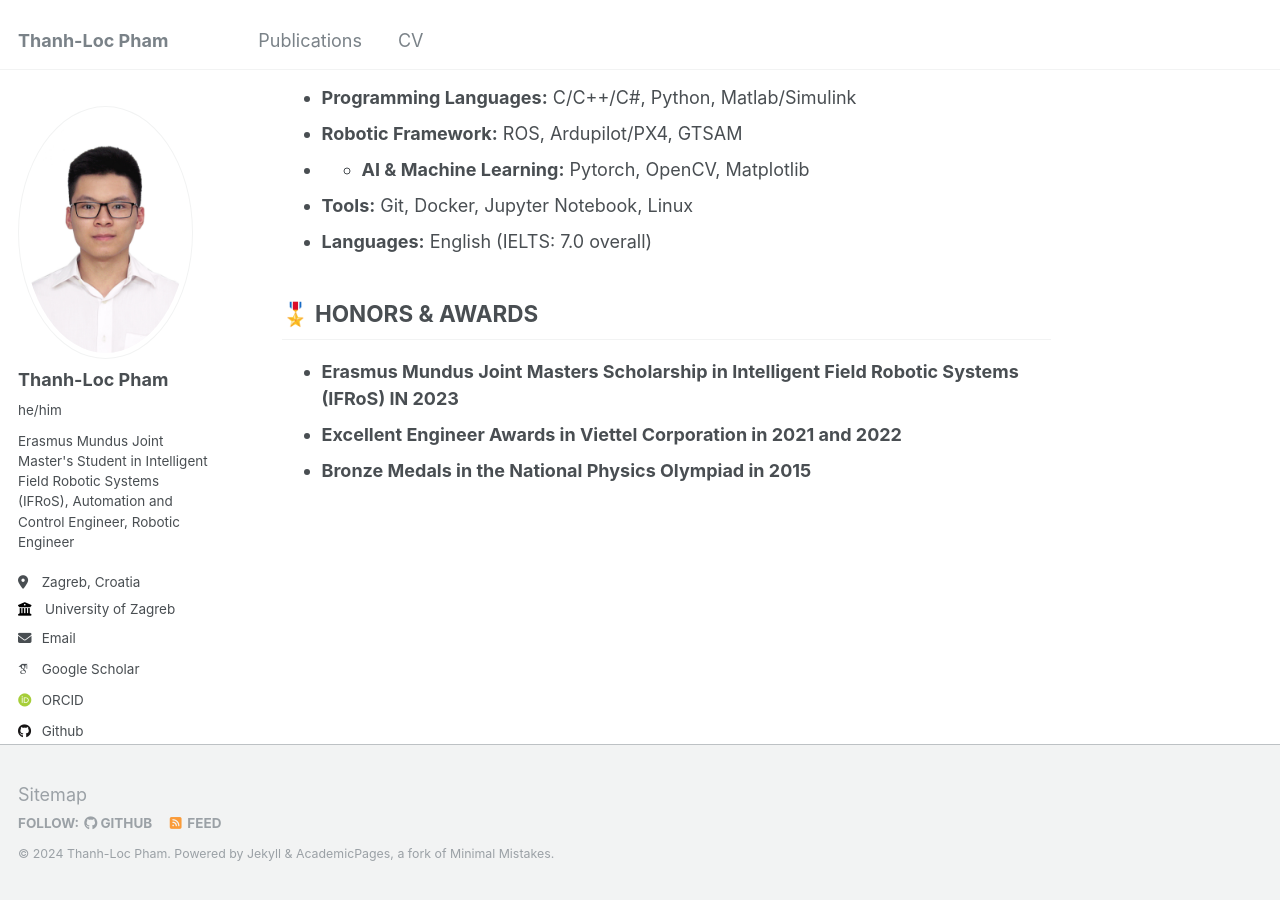
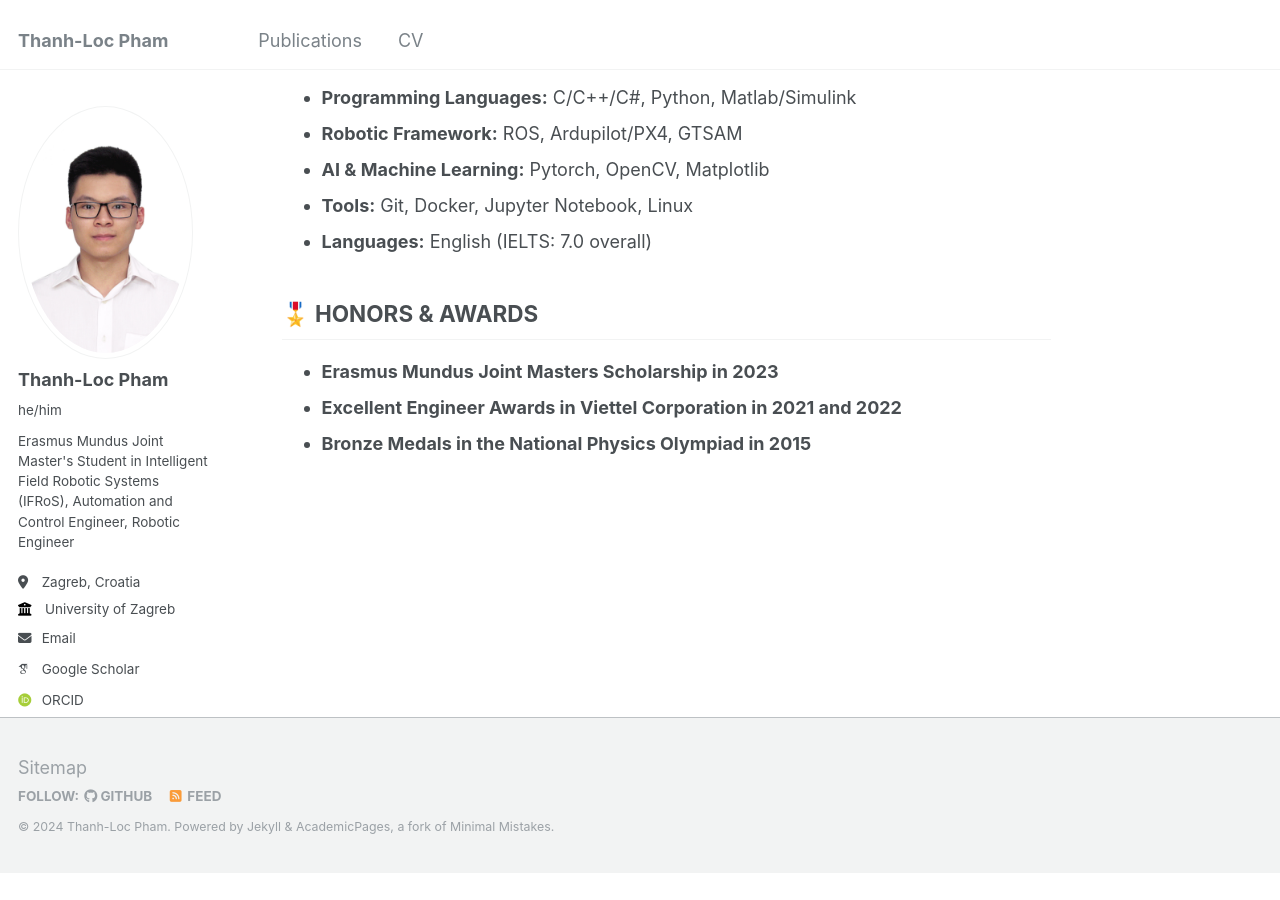
Before and after one commit to leopt4/leopt4.github.io, a Jekyll site: the page built from _pages/about.md, in a window 1280 px wide and 900 px high, scrolled down 2484 px. Built offline with Jekyll 4.4.1, drawn with Linux system fonts in a browser that asks for light colours; some web fonts are replaced; after the commit the page ends 3357 px from its top, so only the background shows below that.

Commit message:
edited CV page

```diff
--- a/_pages/about.md
+++ b/_pages/about.md
@@ -75,12 +75,12 @@ _Ha Noi University of Science and Technology, Vietnam_
 ## 🔧 SKILLS
 - **Programming Languages:** C/C++/C#, Python, Matlab/Simulink
 - **Robotic Framework:** ROS, Ardupilot/PX4, GTSAM
-- - **AI & Machine Learning:** Pytorch, OpenCV, Matplotlib
+- **AI & Machine Learning:** Pytorch, OpenCV, Matplotlib
 - **Tools:** Git, Docker, Jupyter Notebook, Linux
 - **Languages:** English (IELTS: 7.0 overall)
 
 
 ## 🎖️ HONORS & AWARDS
-- **Erasmus Mundus Joint Masters Scholarship in Intelligent Field Robotic Systems (IFRoS) IN 2023**
+- **Erasmus Mundus Joint Masters Scholarship in 2023**
 - **Excellent Engineer Awards in Viettel Corporation in 2021 and 2022**
 - **Bronze Medals in the National Physics Olympiad in 2015**
```
